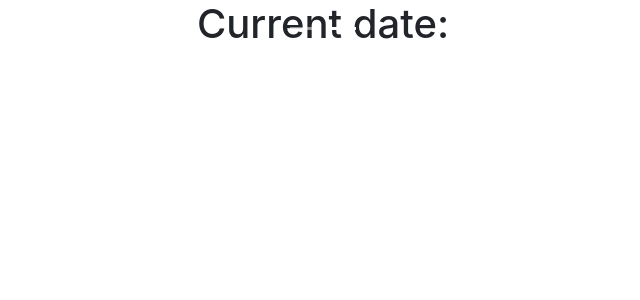
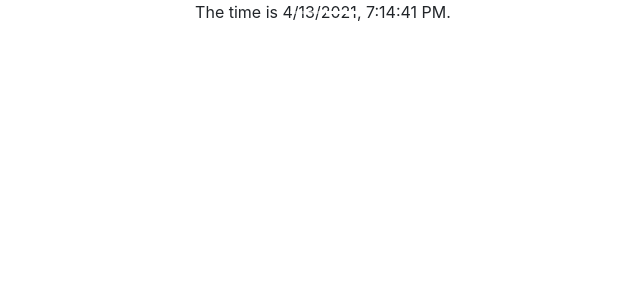
Before and after one commit to leokotman/rockstone-swiper, a React (Create React App) app: page / in a window 1280 px wide. Both pictures are taken after a click on the item 658 px from the left and 772 px from the top of the page. Shown: the top 300 px of the page, without its empty margins (317-957 px from the left). Built offline with nearby package versions, Linux system fonts and the light colour scheme.

Commit message:
made datepage a class
+tick each second

```diff
--- a/src/App.js
+++ b/src/App.js
@@ -8,7 +8,13 @@ import DatePage from './components/DatePage/DatePage';
 function App(props) {
   return (
     <div className="App">
-      <Carousel interval={null} controls={false} touch={true} keyboard={true} className='h-75'>
+      <Carousel
+        interval={null}
+        controls={false}
+        touch={true}
+        keyboard={true}
+        className="h-75"
+      >
         <Carousel.Item>
           <InputMessagePage
             inputMessagePage={props.state.inputMessagePage}
@@ -17,7 +23,7 @@ function App(props) {
           />
         </Carousel.Item>
         <Carousel.Item>
-          <DatePage currentDate={props.currentDate}/>
+          <DatePage />
         </Carousel.Item>
       </Carousel>
     </div>
--- a/src/components/DatePage/DatePage.jsx
+++ b/src/components/DatePage/DatePage.jsx
@@ -1,21 +1,33 @@
-import style from "./DatePage.module.css";
+import React  from 'react';
 
-function DatePage(props) {
-  let getCurrentDate = () => {
-    debugger;
-    setInterval(() => {
-      let fullDate = new Date();
-
-      return fullDate;
-    }, 1000);
-  };
-
-  return (
-    <div className={style.date_page}>
-      <h1>Current date:</h1>
-      <span>{getCurrentDate()}</span>
-    </div>
-  );
+class DatePage extends React.Component {
+  constructor(props) {
+    super(props);
+    this.state = {
+      time: new Date().toLocaleString()
+    };
+  }
+  componentDidMount() {
+    this.intervalID = setInterval(
+      () => this.tick(),
+      1000
+    );
+  }
+  componentWillUnmount() {
+    clearInterval(this.intervalID);
+  }
+  tick() {
+    this.setState({
+      time: new Date().toLocaleString()
+    });
+  }
+  render() {
+    return (
+      <p className="App-clock">
+        The time is {this.state.time}.
+      </p>
+    );
+  }
 }
 
 export default DatePage;
--- a/src/index.js
+++ b/src/index.js
@@ -12,7 +12,6 @@ let rerenderEntirePage = (state) => {
         state={state}
         addMessage={store.addMessage.bind(store)}
         updateNewMessageText={store.updateNewMessageText.bind(store)}
-        currentDate={store.getCurrentDate()}
       />
     </React.StrictMode>,
     document.getElementById("root")
--- a/src/store.js
+++ b/src/store.js
@@ -4,9 +4,6 @@ let store = {
       messages: [],
       newMessage: "",
     },
-    datePage: {
-        currentDate: '',
-    }
   },
 
   getState() {
@@ -35,14 +32,6 @@ let store = {
     this._rerenderPage = observer;
   },
 
-  getCurrentDate(){
-    debugger;
-    setInterval(() => {
-      let fullDate = new Date();
-
-      return fullDate;
-    }, 1000);
-  }
 };
 
 window.store = store;
```
